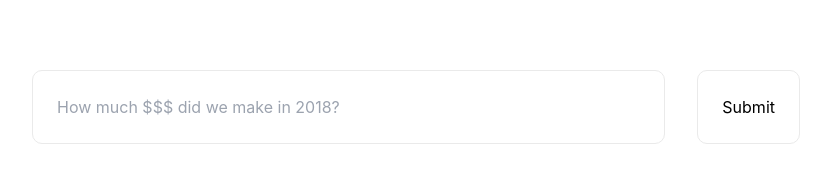
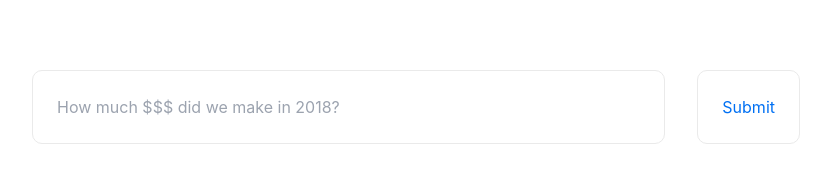
Before and after one commit to mjirv/hermes, a Next.js app: page / in a window 1280 px wide. Shown: the part 248-430 px from the top of the page, without its empty margins (224-1055 px from the left). Built offline with nearby package versions, Linux system fonts and the light colour scheme.

Commit message:
button styling

```diff
--- a/components/QuestionSearch/QuestionSearch.module.css
+++ b/components/QuestionSearch/QuestionSearch.module.css
@@ -12,3 +12,23 @@
   overflow: hidden;
   max-width: none;
 }
+
+.button {
+  margin: 1rem;
+  padding: 1.5rem;
+  text-align: left;
+  color: #0070f3;
+  text-decoration: none;
+  border: 1px solid #eaeaea;
+  border-radius: 10px;
+  transition: color 0.15s ease, border-color 0.15s ease;
+  max-width: 300px;
+  background-color: #fff;
+}
+
+.button:hover,
+.button:focus,
+.button:active {
+  color: #0070f3;
+  border-color: #0070f3;
+}
--- a/components/QuestionSearch/index.tsx
+++ b/components/QuestionSearch/index.tsx
@@ -32,7 +32,7 @@ const QuestionSearch = ({
         onChange={(e) => setQuery(e.target.value)}
         value={query}
       />
-      <button type="submit" className={cardStyle}>
+      <button type="submit" className={styles.button}>
         Submit
       </button>
     </form>
--- a/styles/Home.module.css
+++ b/styles/Home.module.css
@@ -26,7 +26,7 @@
   background-color: #f8f8f8;
   width: 100%;
   display: inline-block;
-  /* border-bottom: 1px solid #eaeaea; */
+  border-bottom: 1px solid #eaeaea;
 }
 
 .queryNavBar li {
```
